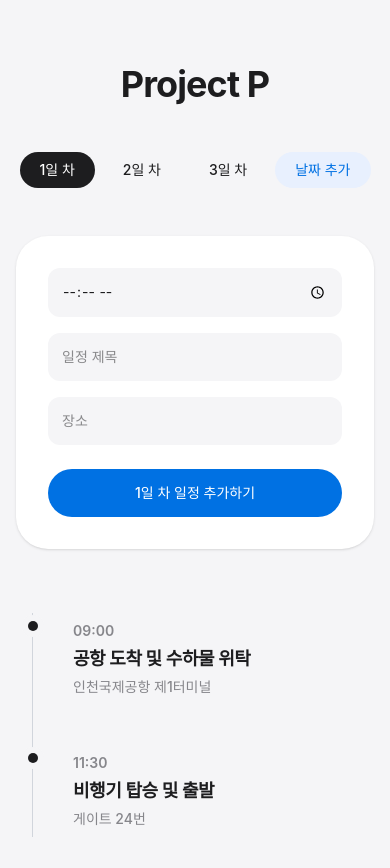
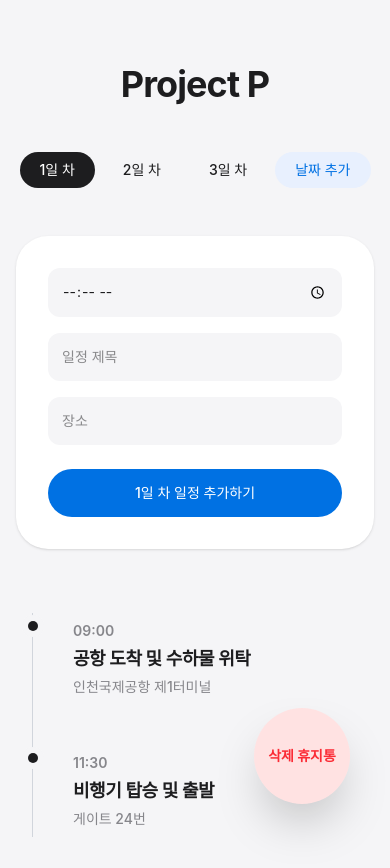
Before and after one commit to MoRinGnA/TripSync, a React (Vite) app: page / in a window 390 px wide. Shown: the top 868 px of the page. Built offline with nearby package versions, Linux system fonts and the light colour scheme.

Commit message:
[1.AI] 프로젝트 v_02 저장기능 및 dnd-kit을 이용한 드래그 앤 드롭 추가

```diff
--- a/package.json
+++ b/package.json
@@ -10,6 +10,8 @@
     "preview": "vite preview"
   },
   "dependencies": {
+    "@dnd-kit/core": "^6.3.1",
+    "@dnd-kit/utilities": "^3.2.2",
     "@tailwindcss/vite": "^4.2.1",
     "lucide-react": "^0.577.0",
     "react": "^19.2.4",
--- a/src/App.jsx
+++ b/src/App.jsx
@@ -1,7 +1,61 @@
-import { useState } from "react";
+import { useState, useEffect } from "react";
+import { DndContext, useDraggable, useDroppable } from "@dnd-kit/core";
+
+function DraggableTab({ day, activeDay, onClick }) {
+  const { attributes, listeners, setNodeRef, transform } = useDraggable({
+    id: `day-${day}`,
+    data: { day },
+  });
+
+  const style = transform
+    ? {
+        transform: `translate3d(${transform.x}px, ${transform.y}px, 0)`,
+        zIndex: 50,
+      }
+    : undefined;
+
+  return (
+    <button
+      ref={setNodeRef}
+      style={style}
+      {...listeners}
+      {...attributes}
+      onClick={onClick}
+      className={`btn-primary ${activeDay === day ? "btn-active" : "btn-inactive"}`}
+    >
+      {day}일 차
+    </button>
+  );
+}
+
+function TrashCan() {
+  const { isOver, setNodeRef } = useDroppable({
+    id: "trash-can",
+  });
+
+  return (
+    <div
+      ref={setNodeRef}
+      className={`fixed bottom-10 right-10 w-24 h-24 rounded-full flex items-center justify-center shadow-2xl transition-all duration-300 z-40 ${
+        isOver
+          ? "bg-red-500 text-white scale-125"
+          : "bg-red-100 text-red-500 scale-100"
+      }`}
+    >
+      <span className="font-bold text-sm text-center">
+        {isOver ? "놓아서 삭제" : "삭제 휴지통"}
+      </span>
+    </div>
+  );
+}
 
 function App() {
-  const [schedule, setSchedule] = useState([
+  const [schedule, setSchedule] = useState(() => {
+    const saved = localStorage.getItem("project-p-schedule");
+    if (saved) {
+      return JSON.parse(saved);
+    }
+    return [
       {
         id: 1,
         day: 1,
@@ -37,10 +91,26 @@ function App() {
         title: "숙소 체크아웃 및 공항 이동",
         location: "오사카 시내 호텔",
       },
-  ]);
+    ];
+  });
 
-  const [days, setDays] = useState([1, 2, 3]);
+  const [days, setDays] = useState(() => {
+    const saved = localStorage.getItem("project-p-days");
+    if (saved) {
+      return JSON.parse(saved);
+    }
+    return [1, 2, 3];
+  });
+
   const [activeDay, setActiveDay] = useState(1);
+
+  useEffect(() => {
+    localStorage.setItem("project-p-schedule", JSON.stringify(schedule));
+  }, [schedule]);
+
+  useEffect(() => {
+    localStorage.setItem("project-p-days", JSON.stringify(days));
+  }, [days]);
 
   const [newItem, setNewItem] = useState({
     time: "",
@@ -56,9 +126,34 @@ function App() {
   });
 
   const handleAddDay = () => {
-    const nextDay = days.length + 1;
+    const nextDay = days.length > 0 ? Math.max(...days) + 1 : 1;
     setDays([...days, nextDay]);
     setActiveDay(nextDay);
+  };
+
+  const handleDragEnd = (event) => {
+    const { active, over } = event;
+
+    if (over && over.id === "trash-can") {
+      const dayToDelete = active.data.current.day;
+
+      const newDays = days
+        .filter((d) => d !== dayToDelete)
+        .map((d, index) => index + 1);
+
+      const newSchedule = schedule
+        .filter((item) => item.day !== dayToDelete)
+        .map((item) => {
+          if (item.day > dayToDelete) {
+            return { ...item, day: item.day - 1 };
+          }
+          return item;
+        });
+
+      setDays(newDays);
+      setSchedule(newSchedule);
+      setActiveDay(1);
+    }
   };
 
   const handleAddSchedule = (e) => {
@@ -115,33 +210,38 @@ function App() {
   const currentDaySchedule = schedule.filter((item) => item.day === activeDay);
 
   return (
-    <div className="min-h-screen bg-[#f5f5f7] py-16 px-4 sm:px-6 lg:px-8 font-sans transition-colors duration-300">
+    <DndContext onDragEnd={handleDragEnd}>
+      <div className="min-h-screen bg-[#f5f5f7] py-16 px-4 sm:px-6 lg:px-8 font-sans transition-colors duration-300 relative overflow-hidden">
         <div className="max-w-3xl mx-auto">
           <h1 className="text-4xl font-bold text-[#1d1d1f] text-center mb-12 tracking-tight">
             Project P
           </h1>
 
-        <div className="flex flex-wrap justify-center items-center gap-2 mb-12">
+          <div className="flex flex-wrap justify-center items-center gap-2 mb-12 relative z-10">
             {days.map((day) => (
-            <button
+              <DraggableTab
                 key={day}
+                day={day}
+                activeDay={activeDay}
                 onClick={() => setActiveDay(day)}
-              className={`btn-primary ${activeDay === day ? "btn-active" : "btn-inactive"}`}
-            >
-              {day}일 차
-            </button>
+              />
             ))}
             <button onClick={handleAddDay} className="btn-add-day">
               날짜 추가
             </button>
           </div>
 
-        <form onSubmit={handleAddSchedule} className="form-container">
+          <form
+            onSubmit={handleAddSchedule}
+            className="form-container relative z-10"
+          >
             <div className="grid grid-cols-1 gap-4 sm:grid-cols-3 mb-6">
               <input
                 type="time"
                 value={newItem.time}
-              onChange={(e) => setNewItem({ ...newItem, time: e.target.value })}
+                onChange={(e) =>
+                  setNewItem({ ...newItem, time: e.target.value })
+                }
                 className="input-field"
                 required
               />
@@ -171,7 +271,7 @@ function App() {
             </button>
           </form>
 
-        <div className="relative border-l border-gray-300 ml-4 md:ml-6">
+          <div className="relative border-l border-gray-300 ml-4 md:ml-6 z-10">
             {currentDaySchedule.length === 0 ? (
               <div className="pl-10 py-4 text-[#86868b] text-sm font-medium">
                 등록된 일정이 없습니다. 새 일정을 추가해 보세요.
@@ -206,14 +306,20 @@ function App() {
                           type="text"
                           value={editForm.location}
                           onChange={(e) =>
-                          setEditForm({ ...editForm, location: e.target.value })
+                            setEditForm({
+                              ...editForm,
+                              location: e.target.value,
+                            })
                           }
                           className="input-field"
                           required
                         />
                       </div>
                       <div className="flex justify-end gap-2">
-                      <button onClick={handleEditCancel} className="btn-cancel">
+                        <button
+                          onClick={handleEditCancel}
+                          className="btn-cancel"
+                        >
                           취소
                         </button>
                         <button
@@ -264,7 +370,9 @@ function App() {
             )}
           </div>
         </div>
+        <TrashCan />
       </div>
+    </DndContext>
   );
 }
 
```
Also changed, not shown: 1 other file (tests, documents, lock files or other folders). Lines whose indentation alone changed are shown as unchanged.
